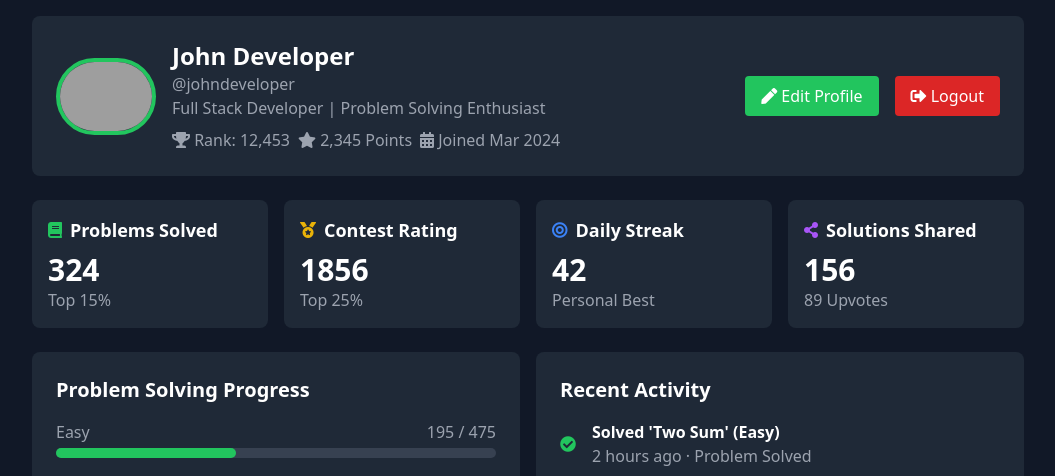
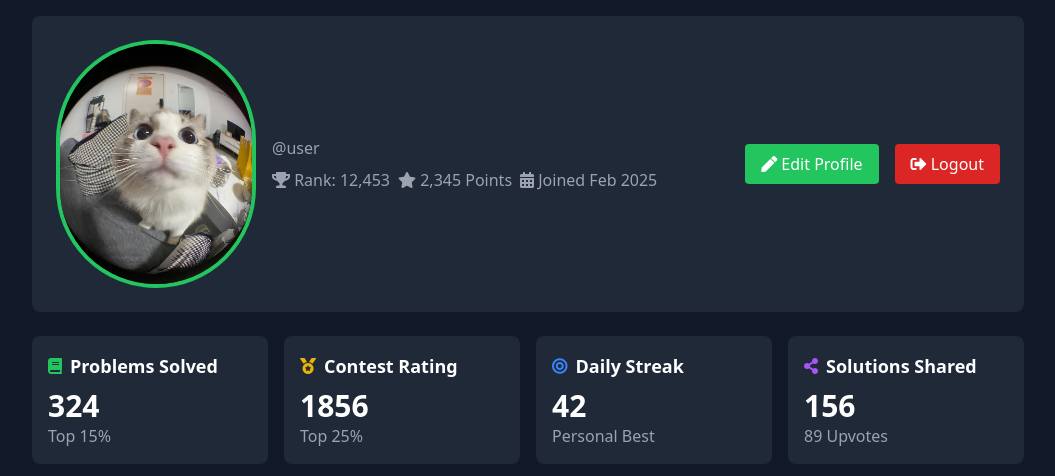
Before and after one commit to Masaru124/ElectroSolve, a Django app: page /users/profile/ in a window 1280 px wide. Shown: the part 72-548 px from the top of the page, without its empty margins (112-1167 px from the left). Run offline with Django 5.2, Linux system fonts and the light colour scheme; a user stored in the database is signed in; data comes from the database, SQL or seed files in the repository; both versions use the stored data as it was after the commit; some libraries are stand-ins or nearby versions; grey boxes are pictures that could not be loaded.

Commit message:
profiles

```diff
--- a/leetcode_clone/discussionform/models.py
+++ b/leetcode_clone/discussionform/models.py
@@ -1,11 +1,11 @@
 from django.db import models
-from django.contrib.auth.models import User
+from django.conf import settings
 
 # Create your models here.
 class Room(models.Model):
     topic = models.CharField(max_length=255)
     topic_id = models.AutoField(primary_key=True)
-    author = models.ForeignKey(User, on_delete=models.CASCADE, related_name='rooms')
+    author = models.ForeignKey(settings.AUTH_USER_MODEL, on_delete=models.CASCADE, related_name='rooms')
     created_at = models.DateTimeField(auto_now_add=True)
     first_comment = models.TextField()
     updated_at = models.DateTimeField(auto_now=True)
--- a/leetcode_clone/leetcode_clone/urls.py
+++ b/leetcode_clone/leetcode_clone/urls.py
@@ -1,5 +1,7 @@
 from django.contrib import admin
 from django.urls import path, include
+from django.conf import settings
+from django.conf.urls.static import static
 from problems.views import homepage  # Import the homepage view
 
 from users.views import SignupView  # Import the Signup view
@@ -11,3 +13,6 @@ urlpatterns = [
     path('problems/', include('problems.urls')),  # Include problems app URLs
     path('users/', include('users.urls')),  # Include users app URLs
 ]
+
+if settings.DEBUG:
+    urlpatterns += static(settings.MEDIA_URL, document_root=settings.MEDIA_ROOT)
--- a/leetcode_clone/problems/models.py
+++ b/leetcode_clone/problems/models.py
@@ -1,5 +1,5 @@
 from django.db import models
-from django.contrib.auth.models import User
+from django.conf import settings
 
 class Problem(models.Model):
     title = models.CharField(max_length=200)
@@ -37,7 +37,7 @@ class Problem(models.Model):
         verbose_name_plural = 'Problems'
 
 class QuestionAttempt(models.Model):
-    user = models.ForeignKey(User, on_delete=models.CASCADE)
+    user = models.ForeignKey(settings.AUTH_USER_MODEL, on_delete=models.CASCADE)
     problem = models.ForeignKey(Problem, on_delete=models.CASCADE)
 
     # Tracking the answer that was selected by the user
--- a/leetcode_clone/templates/profile.html
+++ b/leetcode_clone/templates/profile.html
@@ -72,16 +72,16 @@
     <div class="max-w-5xl mx-auto p-4">
       <div class="bg-gray-800 p-6 rounded-lg flex flex-col md:flex-row items-center justify-between">
        <div class="flex items-center space-x-4">
-        <img alt="Profile picture of John Developer" class="rounded-full border-4 border-green-500 cursor-pointer" height="100" id="profileImage" src="https://storage.googleapis.com/a1aa/image/mpJZz4TNIOZk7p1Kr2-7bFlW0BgFQY30uixux8ubIoo.jpg" width="100"/>
+        <img alt="Profile picture of {{ user.get_full_name }}" class="rounded-full border-4 border-green-500 mx-auto" height="200" src="{{ profile.profile_picture.url }}" width="200"/>
         <div>
          <h1 class="text-2xl font-bold">
-          John Developer
+          {{ user.get_full_name }}
          </h1>
          <p class="text-gray-400">
-          @johndeveloper
+          @{{ user.username }}
          </p>
          <p class="text-gray-400">
-          Full Stack Developer | Problem Solving Enthusiast
+          {{ profile.bio }}
          </p>
          <div class="flex items-center space-x-2 text-gray-400 mt-2">
           <span>
@@ -97,7 +97,7 @@
           <span>
            <i class="fas fa-calendar-alt">
            </i>
-           Joined Mar 2024
+           Joined {{ user.date_joined|date:"M Y" }}
           </span>
          </div>
         </div>
@@ -361,16 +361,18 @@
      <div class="modal" id="profileModal">
       <div class="modal-content">
        <span class="close cursor-pointer text-white text-2xl float-right">&times;</span>
-       <img alt="Profile picture of John Developer" class="rounded-full border-4 border-green-500 mx-auto" height="200" src="https://storage.googleapis.com/a1aa/image/mpJZz4TNIOZk7p1Kr2-7bFlW0BgFQY30uixux8ubIoo.jpg" width="200"/>
+       <img alt="Profile picture of {{ user.get_full_name }}" class="rounded-full border-4 border-green-500 mx-auto" height="200" src="{{ profile.profile_picture.url }}" width="200"/>
        <h1 class="text-2xl font-bold text-center mt-4">
-        John Developer
+        {{ user.get_full_name }}
        </h1>
        <p class="text-gray-400 text-center">
-        @johndeveloper
+        @{{ user.username }}
        </p>
+       {% if profile.bio %}
        <p class="text-gray-400 text-center">
-        Full Stack Developer | Problem Solving Enthusiast
+        {{ profile.bio }}
        </p>
+       {% endif %}
       </div>
      </div>
      <script>
--- a/leetcode_clone/users/models.py
+++ b/leetcode_clone/users/models.py
@@ -1,14 +1,34 @@
+from django.db import models
 from django.contrib.auth.models import AbstractUser
-from django.db import models
+from django.db.models.signals import post_save
+from django.dispatch import receiver
+from django.core.files.storage import default_storage
 
 class CustomUser(AbstractUser):
-    groups = models.ManyToManyField(
-        'auth.Group',
-        related_name='customuser_set',  # Specify a related name to avoid clashes
-        blank=True,
+    # Add any custom fields here if needed
+    pass
+
+def user_profile_picture_path(instance, filename):
+    return f'profile_pictures/{instance.user.username}/{filename}'
+
+class Profile(models.Model):
+    user = models.OneToOneField(CustomUser, on_delete=models.CASCADE)
+    bio = models.TextField(max_length=500, blank=True)
+    location = models.CharField(max_length=100, blank=True)
+    website = models.URLField(blank=True)
+    profile_picture = models.ImageField(
+        upload_to=user_profile_picture_path,
+        default='profile_pictures/default.jpeg'  # Explicit .jpeg extension
     )
-    user_permissions = models.ManyToManyField(
-        'auth.Permission',
-        related_name='customuser_set',  # Specify a related name to avoid clashes
-        blank=True,
-    )
+
+    def __str__(self):
+        return f'{self.user.username} Profile'
+
+@receiver(post_save, sender=CustomUser)
+def create_user_profile(sender, instance, created, **kwargs):
+    if created:
+        Profile.objects.create(user=instance)
+
+@receiver(post_save, sender=CustomUser)
+def save_user_profile(sender, instance, **kwargs):
+    instance.profile.save()
--- a/leetcode_clone/users/views.py
+++ b/leetcode_clone/users/views.py
@@ -37,14 +37,22 @@ class LoginView(View):
             user = authenticate(request, username=username, password=password)
             if user is not None:
                 auth_login(request, user)
-                print(f"User authenticated: {username}")  # Debug statement
-            return redirect('homepage')
-        print("Invalid credentials")  # Debug statement
-        return render(request, 'login.html', {'form': form, 'error': 'Invalid credentials'})
+                messages.success(request, f'Welcome back, {username}!')
+                return redirect('homepage')
+            else:
+                messages.error(request, 'Invalid username or password')
+                return render(request, 'login.html', {'form': form})
+        messages.error(request, 'Please correct the errors below')
+        return render(request, 'login.html', {'form': form})
 
 @login_required
 def profile(request):
-    return render(request, 'profile.html')
+    user = request.user
+    context = {
+        'user': user,
+        'profile': user.profile
+    }
+    return render(request, 'profile.html', context)
 
 @login_required
 def user_logout(request):
@@ -59,5 +67,37 @@ def discuss(request):
     context={'rooms':rooms}
     return render(request,'discuss.html',context)
 
+from django.contrib import messages
+from .forms import ProfileEditForm
+
+@login_required
 def editprofile(request):
-    return render(request,'editprofile.html')
+    if request.method == 'POST':
+        form = ProfileEditForm(request.POST, request.FILES)
+        if form.is_valid():
+            user = request.user
+            user.first_name = form.cleaned_data['first_name']
+            user.last_name = form.cleaned_data['last_name']
+            user.email = form.cleaned_data['email']
+            user.profile.bio = form.cleaned_data['bio']
+            user.profile.location = form.cleaned_data['location']
+            user.profile.website = form.cleaned_data['website']
+            if form.cleaned_data['profile_picture']:
+                user.profile.profile_picture = form.cleaned_data['profile_picture']
+            user.save()
+            user.profile.save()
+            messages.success(request, 'Your profile has been updated!')
+            return redirect('profile')
+    else:
+        initial_data = {
+            'first_name': request.user.first_name,
+            'last_name': request.user.last_name,
+            'email': request.user.email,
+            'bio': request.user.profile.bio,
+            'location': request.user.profile.location,
+            'website': request.user.profile.website,
+            'profile_picture': request.user.profile.profile_picture
+        }
+        form = ProfileEditForm(initial=initial_data)
+
+    return render(request, 'editprofile.html', {'form': form})
```
Also changed, not shown: leetcode_clone/leetcode_clone/settings.py (+9 -1 lines), leetcode_clone/templates/base.html (+18 -3 lines), leetcode_clone/templates/editprofile.html (+9 -75 lines), leetcode_clone/users/forms.py (+51 -0 lines), leetcode_clone/db.sqlite3, leetcode_clone/media/profile_pictures/default.png (added), leetcode_clone/users/migrations/0002_alter_customuser_groups_and_more.py (added), leetcode_clone/users/migrations/0003_profile_profile_picture.py (added), leetcode_clone/users/migrations/0004_alter_profile_profile_picture.py (added).
